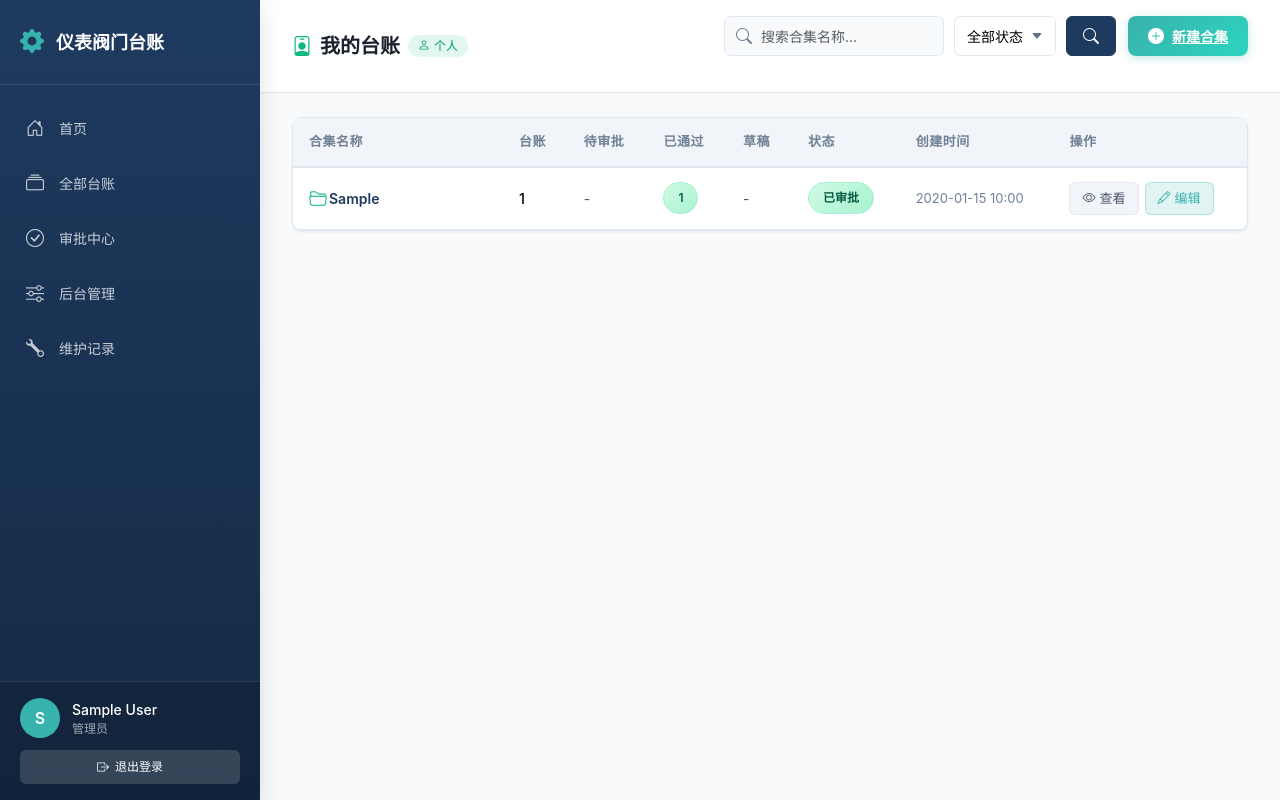
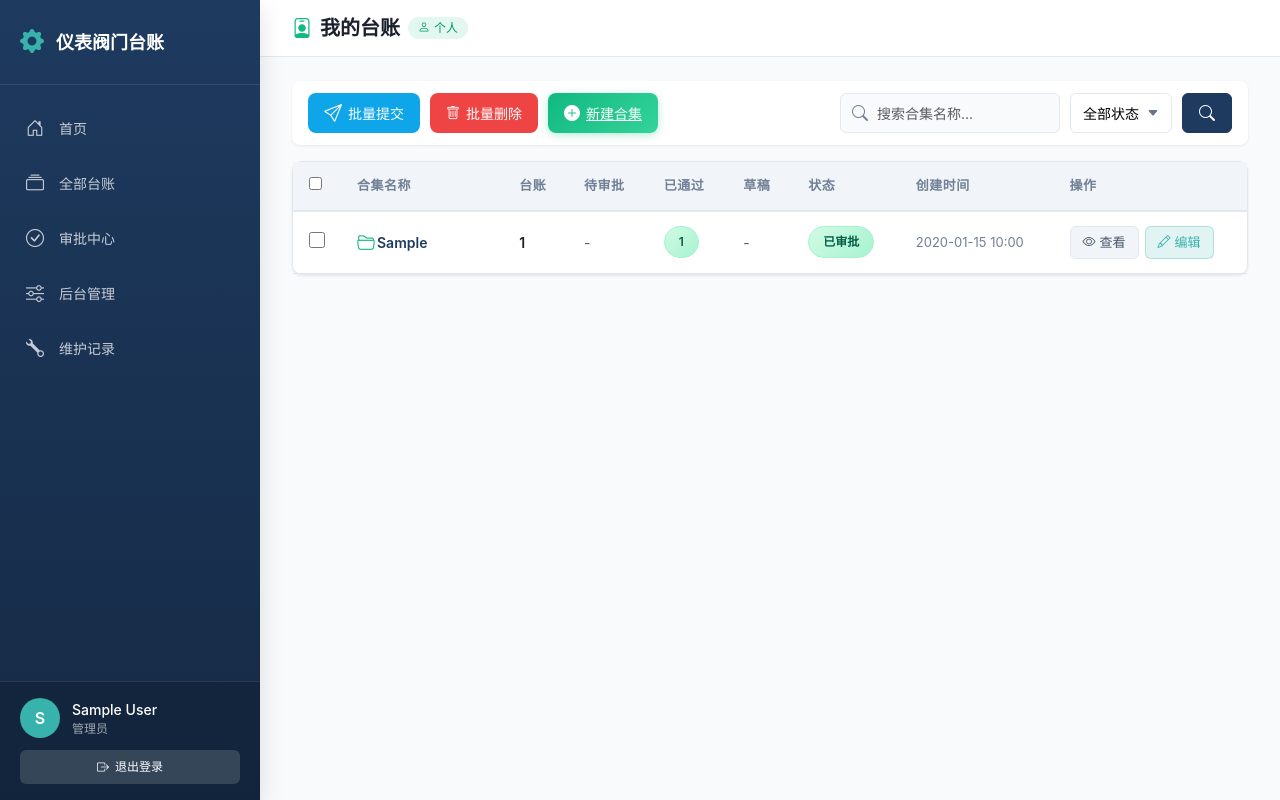
Before and after one commit to index-object/InstrumentValveLedgerSystem, a Flask app: page /my-ledgers in a window 1280 px wide. Run offline with Flask 3, Linux system fonts and the light colour scheme; a user stored in the database is signed in; tables that the repository leaves empty hold one stand-in row (values such as "Sample post").

Commit message:
添加我的台账批量操作功能（批量提交审批、批量删除）

```diff
--- a/app/routes/valves/attachments.py
+++ b/app/routes/valves/attachments.py
@@ -250,6 +250,8 @@ def my_ledgers():
         else:
             ledger.display_status = "draft"
 
+        ledger.can_edit = True
+
     return render_template("valves/my_ledgers.html", ledgers=ledgers_list)
 
 
--- a/static/css/my-ledgers.css
+++ b/static/css/my-ledgers.css
@@ -26,13 +26,28 @@
     color: #059669;
 }
 
-.toolbar {
+.list-toolbar {
     display: flex;
     justify-content: space-between;
     align-items: center;
     flex-wrap: wrap;
     gap: 12px;
-    margin-bottom: 20px;
+    margin-bottom: 16px;
+    padding: 12px 16px;
+    background: white;
+    border-radius: 8px;
+    box-shadow: 0 1px 3px rgba(0, 0, 0, 0.08);
+}
+.toolbar-left {
+    display: flex;
+    gap: 10px;
+    flex-wrap: wrap;
+    align-items: center;
+}
+.toolbar-right {
+    display: flex;
+    gap: 8px;
+    align-items: center;
 }
 .search-filter {
     display: flex;
@@ -100,7 +115,7 @@
 }
 
 .btn-new {
-    background: linear-gradient(135deg, var(--accent-color) 0%, #2dd4bf 100%);
+    background: linear-gradient(135deg, #10b981 0%, #34d399 100%);
     border: none;
     color: white;
     padding: 0 20px;
@@ -111,9 +126,54 @@
     justify-content: center;
     gap: 8px;
     transition: all 0.2s;
-    box-shadow: 0 2px 8px rgba(56,178,172,0.3);
+    box-shadow: 0 2px 8px rgba(16, 185, 129, 0.3);
     font-size: 14px;
     height: 40px;
+}
+.btn-new:hover {
+    transform: translateY(-2px);
+    box-shadow: 0 4px 12px rgba(16, 185, 129, 0.4);
+    color: white;
+}
+.btn-new i { font-size: 16px; }
+
+.btn-toolbar {
+    padding: 0 16px;
+    border-radius: 8px;
+    font-size: 14px;
+    font-weight: 500;
+    cursor: pointer;
+    display: inline-flex;
+    align-items: center;
+    justify-content: center;
+    gap: 6px;
+    transition: all 0.2s;
+    border: none;
+    height: 40px;
+}
+.btn-toolbar.btn-submit {
+    background: #0ea5e9;
+    color: white;
+}
+.btn-toolbar.btn-submit:hover {
+    background: #0284c7;
+}
+.btn-toolbar.btn-delete {
+    background: #ef4444;
+    color: white;
+}
+.btn-toolbar.btn-delete:hover {
+    background: #dc2626;
+}
+.btn-toolbar.btn-new {
+    background: linear-gradient(135deg, #10b981 0%, #34d399 100%);
+    color: white;
+    box-shadow: 0 2px 8px rgba(16, 185, 129, 0.3);
+}
+.btn-toolbar.btn-new:hover {
+    transform: translateY(-2px);
+    box-shadow: 0 4px 12px rgba(16, 185, 129, 0.4);
+    color: white;
 }
 .btn-new:hover {
     transform: translateY(-2px);
@@ -125,3 +185,73 @@
 .count-cell {
     font-weight: 600;
 }
+
+.batch-actions {
+    background: linear-gradient(135deg, #f0f9ff 0%, #e0f2fe 100%);
+    border: 1px solid #bae6fd;
+    border-radius: 8px;
+    padding: 12px 16px;
+    margin-bottom: 16px;
+    display: flex;
+    align-items: center;
+    justify-content: space-between;
+}
+.batch-info {
+    display: flex;
+    align-items: center;
+    gap: 12px;
+}
+.selected-count {
+    color: #0369a1;
+    font-size: 14px;
+}
+.selected-count strong {
+    color: #0284c7;
+}
+.btn-batch {
+    padding: 8px 16px;
+    border-radius: 6px;
+    font-size: 13px;
+    font-weight: 500;
+    cursor: pointer;
+    display: inline-flex;
+    align-items: center;
+    gap: 6px;
+    transition: all 0.2s;
+    border: none;
+}
+.btn-batch.btn-submit {
+    background: #0ea5e9;
+    color: white;
+}
+.btn-batch.btn-submit:hover {
+    background: #0284c7;
+}
+.btn-batch.btn-delete {
+    background: #ef4444;
+    color: white;
+}
+.btn-batch.btn-delete:hover {
+    background: #dc2626;
+}
+
+.ledger-checkbox {
+    width: 16px;
+    height: 16px;
+    cursor: pointer;
+    accent-color: #10b981;
+}
+
+.selection-info {
+    background: linear-gradient(135deg, #f0f9ff 0%, #e0f2fe 100%);
+    border: 1px solid #bae6fd;
+    border-radius: 6px;
+    padding: 8px 16px;
+    margin-bottom: 12px;
+    display: inline-block;
+    color: #0369a1;
+    font-size: 14px;
+}
+.selection-info strong {
+    color: #0284c7;
+}
--- a/static/js/ledgers-list.js
+++ b/static/js/ledgers-list.js
@@ -13,3 +13,86 @@ function handleListFormSubmit(form) {
     });
     return false;
 }
+
+function toggleSelectAll() {
+    const selectAll = document.getElementById('selectAll');
+    const checkboxes = document.querySelectorAll('.ledger-checkbox');
+    checkboxes.forEach(cb => {
+        cb.checked = selectAll.checked;
+    });
+    updateSelectedCount();
+}
+
+function updateSelectedCount() {
+    const checkboxes = document.querySelectorAll('.ledger-checkbox:checked');
+    const allCheckboxes = document.querySelectorAll('.ledger-checkbox');
+    const selectAll = document.getElementById('selectAll');
+    if (allCheckboxes.length > 0 && checkboxes.length === allCheckboxes.length) {
+        selectAll.checked = true;
+    } else {
+        selectAll.checked = false;
+    }
+}
+
+function getSelectedLedgerIds() {
+    const checkboxes = document.querySelectorAll('.ledger-checkbox:checked');
+    return Array.from(checkboxes).map(cb => cb.value);
+}
+
+function getSubmitUrl() {
+    return document.querySelector('.list-toolbar').dataset.batchSubmitUrl;
+}
+
+function getDeleteUrl() {
+    return document.querySelector('.list-toolbar').dataset.batchDeleteUrl;
+}
+
+function batchSubmit() {
+    const selectedIds = getSelectedLedgerIds();
+    if (selectedIds.length === 0) {
+        alert('请选择要提交的合集');
+        return;
+    }
+
+    const form = document.createElement('form');
+    form.method = 'POST';
+    form.action = getSubmitUrl();
+
+    selectedIds.forEach(id => {
+        const input = document.createElement('input');
+        input.type = 'hidden';
+        input.name = 'ledger_ids';
+        input.value = id;
+        form.appendChild(input);
+    });
+
+    document.body.appendChild(form);
+    form.submit();
+}
+
+function batchDelete() {
+    const selectedIds = getSelectedLedgerIds();
+    if (selectedIds.length === 0) {
+        alert('请选择要删除的合集');
+        return;
+    }
+
+    if (!confirm('确定要删除选中的 ' + selectedIds.length + ' 个合集吗？此操作不可恢复！')) {
+        return;
+    }
+
+    const form = document.createElement('form');
+    form.method = 'POST';
+    form.action = getDeleteUrl();
+
+    selectedIds.forEach(id => {
+        const input = document.createElement('input');
+        input.type = 'hidden';
+        input.name = 'ledger_ids';
+        input.value = id;
+        form.appendChild(input);
+    });
+
+    document.body.appendChild(form);
+    form.submit();
+}
--- a/templates/valves/my_ledgers.html
+++ b/templates/valves/my_ledgers.html
@@ -13,7 +13,22 @@
 {% endblock %}
 
 {% block header_actions %}
-<div class="toolbar">
+{% endblock %}
+
+{% block content %}
+<div class="list-toolbar" data-batch-submit-url="{{ url_for('ledgers.batch_submit_ledgers') }}" data-batch-delete-url="{{ url_for('ledgers.batch_delete_ledgers') }}">
+    <div class="toolbar-left">
+        <button type="button" class="btn-toolbar btn-submit" onclick="batchSubmit()">
+            <i class="bi bi-send"></i> 批量提交
+        </button>
+        <button type="button" class="btn-toolbar btn-delete" onclick="batchDelete()">
+            <i class="bi bi-trash"></i> 批量删除
+        </button>
+        <a href="{{ url_for('ledgers.new', from='mine') }}" class="btn-toolbar btn-new">
+            <i class="bi bi-plus-circle-fill"></i> 新建合集
+        </a>
+    </div>
+    <div class="toolbar-right">
         <div class="search-filter">
             <div class="search-box">
                 <i class="bi bi-search"></i>
@@ -29,19 +44,17 @@
             </select>
             <button type="submit" class="btn btn-primary-custom" style="height: 40px; padding: 0 16px;"><i class="bi bi-search"></i></button>
         </div>
-    <a href="{{ url_for('ledgers.new', from='mine') }}" class="btn-new">
-        <i class="bi bi-plus-circle-fill"></i> 新建合集
-    </a>
     </div>
-{% endblock %}
-
-{% block content %}
+</div>
 <div class="modern-card">
     <div class="table-responsive">
         <table class="modern-table">
             <thead>
                 <tr>
-                    <th style="width: 22%;">合集名称</th>
+                    <th style="width: 5%;">
+                        <input type="checkbox" id="selectAll" onchange="toggleSelectAll()">
+                    </th>
+                    <th style="width: 17%;">合集名称</th>
                     <th style="9%;">台账</th>
                     <th style="9%;">待审批</th>
                     <th style="9%;">已通过</th>
@@ -53,7 +66,10 @@
             </thead>
             <tbody>
                 {% for ledger in ledgers %}
-                <tr>
+                <tr data-ledger-id="{{ ledger.id }}" data-can-edit="{% if ledger.created_by == current_user.id or current_user.role in ['leader', 'admin'] %}true{% else %}false{% endif %}">
+                    <td>
+                        <input type="checkbox" class="ledger-checkbox" value="{{ ledger.id }}" onchange="updateSelectedCount()">
+                    </td>
                     <td>
                         <a href="{{ url_for('ledgers.detail', id=ledger.id, from='mine') }}" class="ledger-name-link">
                             <i class="bi bi-folder2-open folder-icon" style="color: #10b981;"></i>{{ ledger.名称 }}
@@ -117,7 +133,7 @@
                 </tr>
                 {% else %}
                 <tr>
-                    <td colspan="8">
+                    <td colspan="9">
                         <div class="empty-state">
                             <i class="bi bi-inbox"></i>
                             <p>暂无台账合集</p>
```
Also changed, not shown: app/routes/ledgers.py (+90 -0 lines), docs/plans/2026-03-01-ledger-batch-operations-design.md (added, +63 -0 lines). Lines whose indentation alone changed are shown as unchanged.
